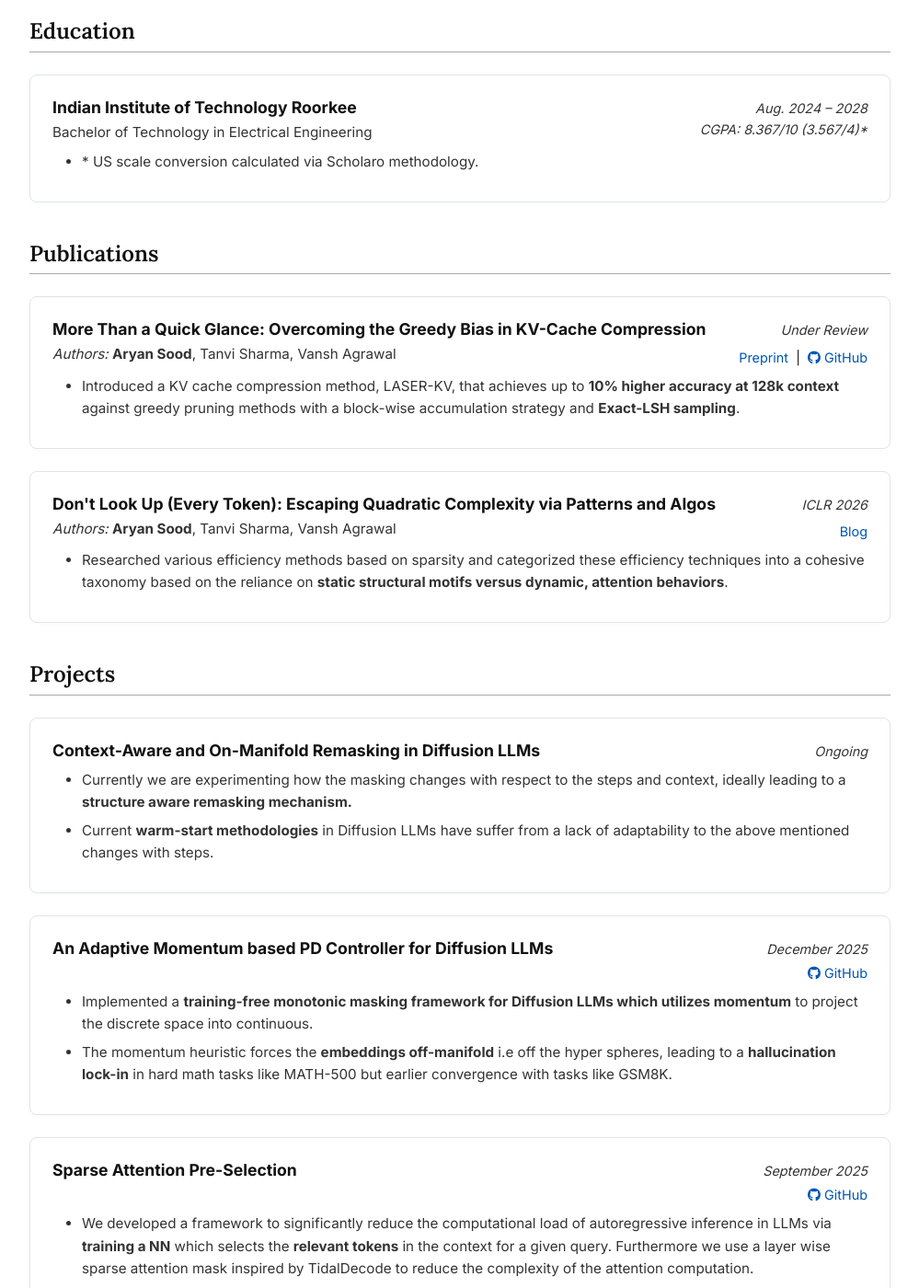
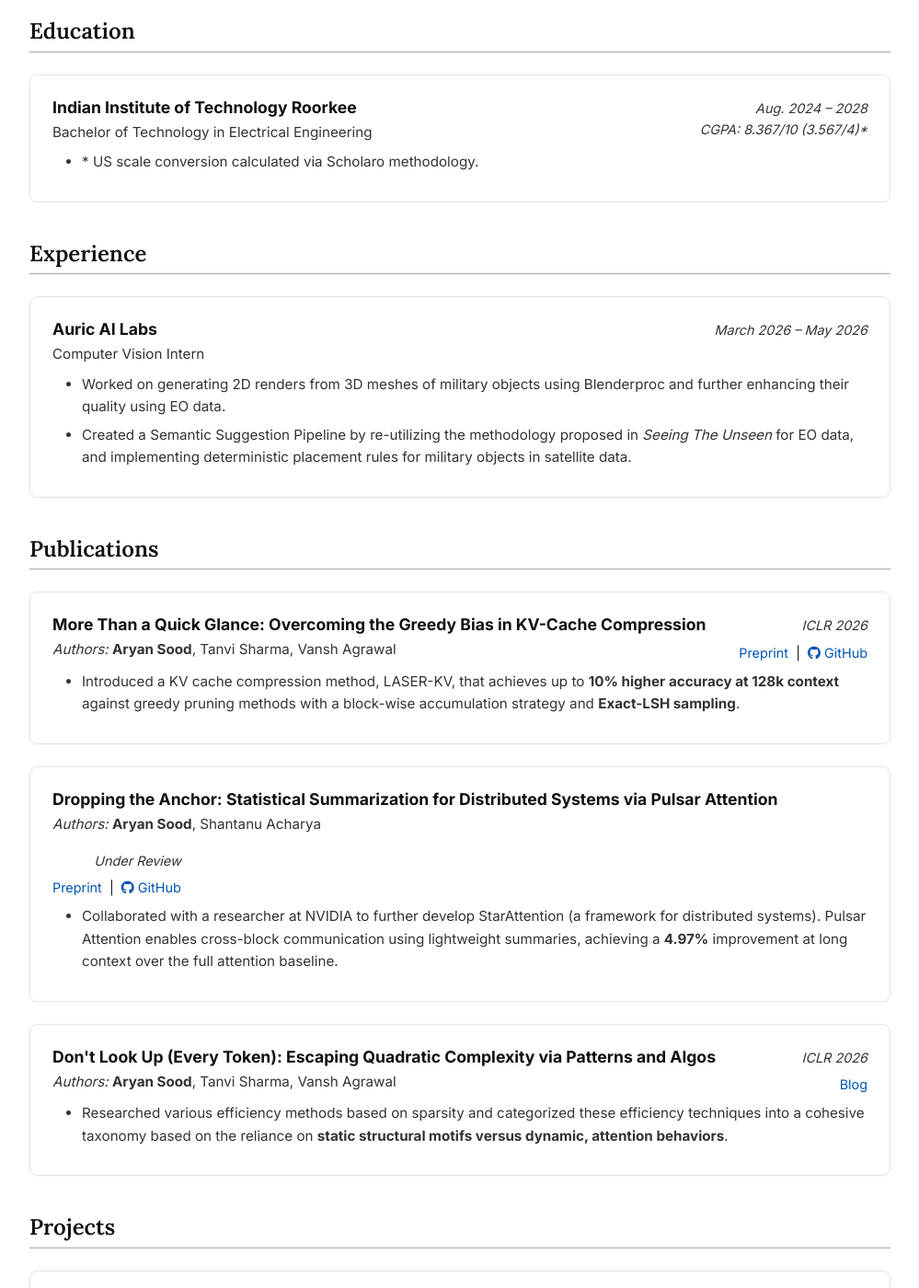
Before and after one commit to zer0-data/zer0-data.github.io, a Jekyll site: the page built from index.html, in a window 1280 px wide and 1400 px high, scrolled down 419 px. Shown: the whole window at 92% size, without its empty margins (140-1139 px from the left). Built offline with Jekyll 4.4.1, drawn with Linux system fonts in a browser that asks for light colours; some of the changed text lies outside the part shown.

Commit message:
Add missing resume content: experience, publication, project updates
- Add Experience section (Auric AI Labs, CV Intern, Mar–May 2026)
- Add Experience link to nav dropdown
- Add missing publication: Dropping the Anchor / Pulsar Attention (Under Review)
- Fix LASER-KV publication status: Under Review → ICLR 2026
- Add missing project: GNSS Anti-Spoofing Detection (Mar 2026, Val F1 0.9798)

Co-Authored-By: Claude Sonnet 4.6 <noreply@anthropic.com>

```diff
--- a/_layouts/default.html
+++ b/_layouts/default.html
@@ -23,6 +23,7 @@
                 </button>
                 <div class="dropdown-content">
                     <a href="#education">Education</a>
+                    <a href="#experience">Experience</a>
                     <a href="#publications">Publications</a>
                     <a href="#projects">Projects</a>
                     <a href="#achievements">Achievements</a>
--- a/index.html
+++ b/index.html
@@ -20,6 +20,26 @@ layout: default
     </div>
 </section>
 
+<section id="experience">
+    <h2>Experience</h2>
+
+    <div class="item">
+        <div class="item-header">
+            <div class="title-group">
+                <h3 class="institution">Auric AI Labs</h3>
+                <span class="role">Computer Vision Intern</span>
+            </div>
+            <div class="meta-group">
+                <span class="date">March 2026 &ndash; May 2026</span>
+            </div>
+        </div>
+        <ul class="details">
+            <li>Worked on generating 2D renders from 3D meshes of military objects using Blenderproc and further enhancing their quality using EO data.</li>
+            <li>Created a Semantic Suggestion Pipeline by re-utilizing the methodology proposed in <em>Seeing The Unseen</em> for EO data, and implementing deterministic placement rules for military objects in satellite data.</li>
+        </ul>
+    </div>
+</section>
+
 <section id="publications">
     <h2>Publications</h2>
 
@@ -31,7 +51,7 @@ layout: default
                 <span class="authors"><em>Authors:</em> <strong>Aryan Sood</strong>, Tanvi Sharma, Vansh Agrawal</span>
             </div>
             <div class="meta-group">
-                <span class="status">Under Review</span>
+                <span class="status">ICLR 2026</span>
                 <div class="links">
                     <a href="https://arxiv.org/abs/2602.02199" target="_blank">Preprint</a> &nbsp;|&nbsp;
                     <a href="https://github.com/zer0-data/LASER-KV" target="_blank"><i class="fab fa-github"></i>
@@ -44,6 +64,25 @@ layout: default
                     128k context</strong> against greedy pruning methods with a block-wise accumulation strategy and
                 <strong>Exact-LSH sampling</strong>.
             </li>
+        </ul>
+    </div>
+
+    <div class="item">
+        <div class="item-header">
+            <div class="title-group">
+                <h3 class="project-title">Dropping the Anchor: Statistical Summarization for Distributed Systems via Pulsar Attention</h3>
+                <span class="authors"><em>Authors:</em> <strong>Aryan Sood</strong>, Shantanu Acharya</span>
+            </div>
+            <div class="meta-group">
+                <span class="status">Under Review</span>
+                <div class="links">
+                    <a href="https://arxiv.org/abs/2602.02199" target="_blank">Preprint</a> &nbsp;|&nbsp;
+                    <a href="https://github.com/zer0-data/Statistical-Cross-Attention/tree/main" target="_blank"><i class="fab fa-github"></i> GitHub</a>
+                </div>
+            </div>
+        </div>
+        <ul class="details">
+            <li>Collaborated with a researcher at NVIDIA to further develop StarAttention (a framework for distributed systems). Pulsar Attention enables cross-block communication using lightweight summaries, achieving a <strong>4.97%</strong> improvement at long context over the full attention baseline.</li>
         </ul>
     </div>
 
@@ -86,6 +125,24 @@ layout: default
                 leading to a <strong>structure aware remasking mechanism.</strong></li>
             <li>Current <strong>warm-start methodologies</strong> in Diffusion LLMs have suffer from a lack of
                 adaptability to the above mentioned changes with steps.</li>
+        </ul>
+    </div>
+
+    <div class="item">
+        <div class="item-header">
+            <div class="title-group">
+                <h3 class="project-title">GNSS Anti-Spoofing Detection</h3>
+            </div>
+            <div class="meta-group">
+                <span class="date">March 2026</span>
+                <div class="links">
+                    <a href="https://github.com/APT-KK/GNSS_Spoofing" target="_blank"><i class="fab fa-github"></i> GitHub</a>
+                </div>
+            </div>
+        </div>
+        <ul class="details">
+            <li>Built a Transformer encoder with 8-channel early fusion over 14 features per satellite, detecting GPS spoofing by learning cross-satellite signal inconsistencies; achieved <strong>Val F1 of 0.9798</strong> across 5-fold CV.</li>
+            <li>Engineered paper-inspired features (CNO spatial/temporal std, EML discriminator) capturing the physical signature of single-source spoofing; trained with AdamW, BCELoss, and per-fold early stopping.</li>
         </ul>
     </div>
 
```
